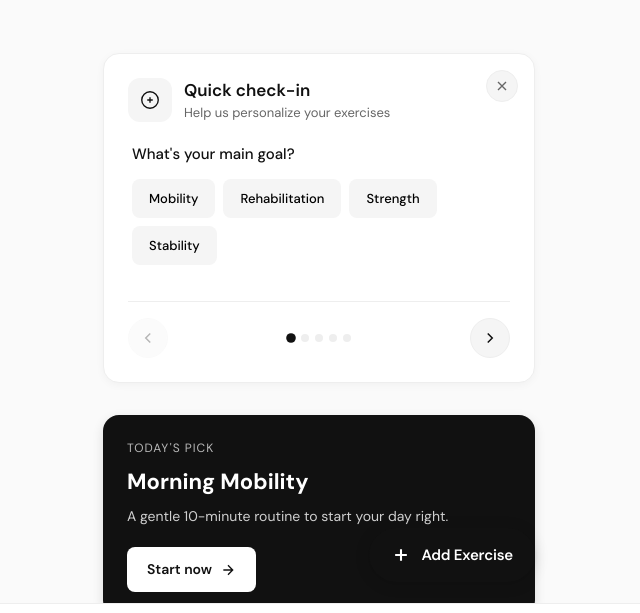
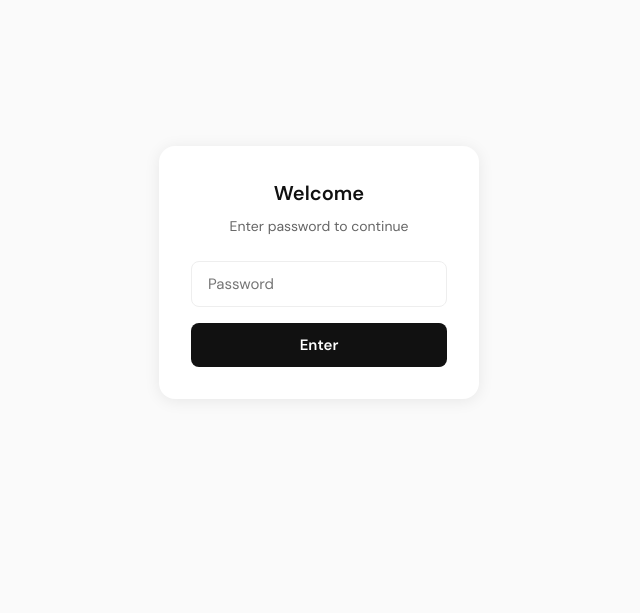
Before and after one commit to cubestern/revalidatie-app, a plain HTML site: page index.html in a window 1280 px wide. Shown: the part 128-741 px from the top of the page, without its empty margins (321-961 px from the left). Drawn offline with Linux system fonts and the light colour scheme.

Commit message:
Add password protection to app

```diff
--- a/index.html
+++ b/index.html
@@ -2062,6 +2062,102 @@
     </div>
 
     <script>
+        // Password Protection
+        (function() {
+            const correctPassword = 'pleasenietkapotmaken';
+            const isAuthenticated = sessionStorage.getItem('auth') === 'true';
+
+            if (!isAuthenticated) {
+                // Hide app content
+                document.querySelector('.app').style.display = 'none';
+
+                // Create password overlay
+                const overlay = document.createElement('div');
+                overlay.style.cssText = `
+                    position: fixed;
+                    top: 0;
+                    left: 0;
+                    right: 0;
+                    bottom: 0;
+                    background: var(--bg);
+                    display: flex;
+                    align-items: center;
+                    justify-content: center;
+                    z-index: 10000;
+                `;
+
+                const passwordBox = document.createElement('div');
+                passwordBox.style.cssText = `
+                    background: var(--bg-card);
+                    padding: 32px;
+                    border-radius: var(--radius);
+                    box-shadow: 0 2px 16px rgba(0, 0, 0, 0.08);
+                    max-width: 320px;
+                    width: 90%;
+                    text-align: center;
+                `;
+
+                passwordBox.innerHTML = `
+                    <h2 style="margin-bottom: 8px; font-size: 20px; font-weight: 600;">Welcome</h2>
+                    <p style="color: var(--text-secondary); font-size: 14px; margin-bottom: 24px;">Enter password to continue</p>
+                    <input type="password" id="passwordInput" placeholder="Password" style="
+                        width: 100%;
+                        padding: 12px 16px;
+                        border: 1px solid var(--border);
+                        border-radius: var(--radius-xs);
+                        font-family: inherit;
+                        font-size: 15px;
+                        margin-bottom: 16px;
+                        outline: none;
+                    ">
+                    <button id="passwordSubmit" style="
+                        width: 100%;
+                        padding: 12px;
+                        background: var(--accent);
+                        color: white;
+                        border: none;
+                        border-radius: var(--radius-xs);
+                        font-family: inherit;
+                        font-size: 15px;
+                        font-weight: 600;
+                        cursor: pointer;
+                    ">Enter</button>
+                    <p id="passwordError" style="
+                        color: #ef4444;
+                        font-size: 13px;
+                        margin-top: 12px;
+                        display: none;
+                    ">Incorrect password</p>
+                `;
+
+                overlay.appendChild(passwordBox);
+                document.body.appendChild(overlay);
+
+                const input = document.getElementById('passwordInput');
+                const submit = document.getElementById('passwordSubmit');
+                const error = document.getElementById('passwordError');
+
+                function checkPassword() {
+                    if (input.value === correctPassword) {
+                        sessionStorage.setItem('auth', 'true');
+                        overlay.remove();
+                        document.querySelector('.app').style.display = 'block';
+                    } else {
+                        error.style.display = 'block';
+                        input.value = '';
+                        input.focus();
+                    }
+                }
+
+                submit.addEventListener('click', checkPassword);
+                input.addEventListener('keypress', (e) => {
+                    if (e.key === 'Enter') checkPassword();
+                });
+
+                setTimeout(() => input.focus(), 100);
+            }
+        })();
+
         // Muscle mapping helper - maps keywords to SVG muscle IDs
         function mapMuscles(goodFor) {
             const muscles = [];
```
